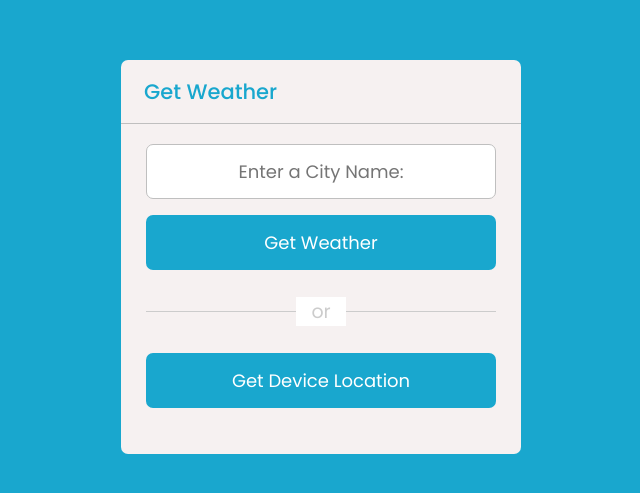
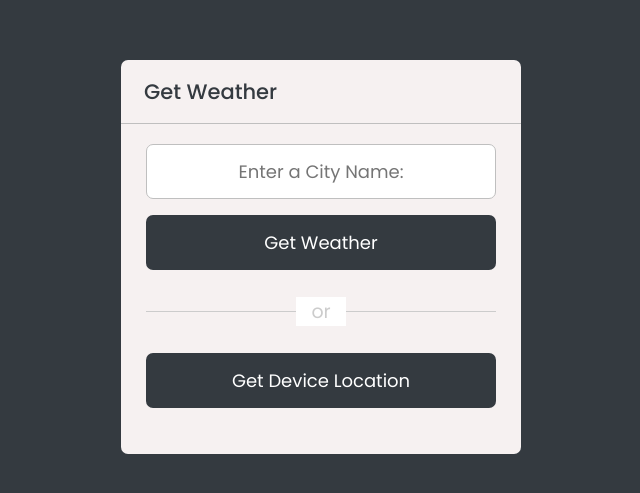
Before and after one commit to Ruban2205/get-weather-vite-js-application, a website built with Vite: page index.html in a window 1280 px wide. Shown: the part 143-636 px from the top of the page, without its empty margins (319-959 px from the left). Built offline with nearby package versions, Linux system fonts and the light colour scheme; no server answers.

Commit message:
CHANGE Colors

```diff
--- a/CSS/style.css
+++ b/CSS/style.css
@@ -9,18 +9,18 @@
 }
 
 :root {
-    --primary: #19A7CE;
-    --secondary: #AFD3E2;
-    --dark: #146C94;
+    --primary: #343a40;
+    --secondary: #ff5e57;
+    --dark: #343a40;
     --light: #F6F1F1;
 
     --error-primary: #f5c6cb;
     --error-secondary: #f8d7da;
     --error-dark: #721c24;
 
-    --pending-primary: #bee5eb;
-    --pending-secondary: #d1ecf1;
-    --pending-dark: #0c5460;
+    --pending-primary: #ff5e57;
+    --pending-secondary: #fc8e89;
+    --pending-dark: #ff4a40;
 
 }
 
```
